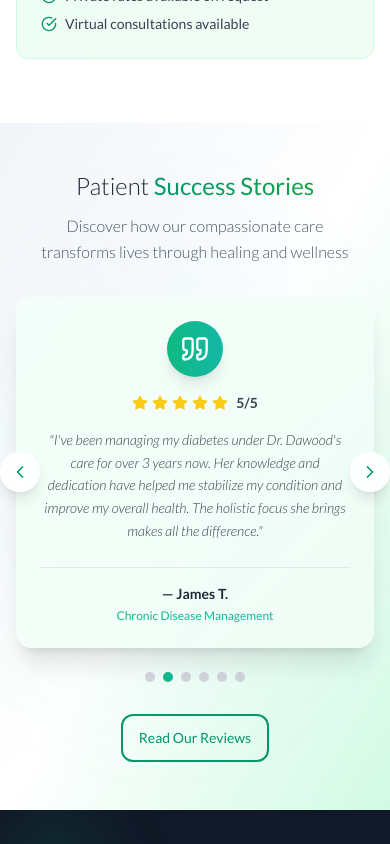
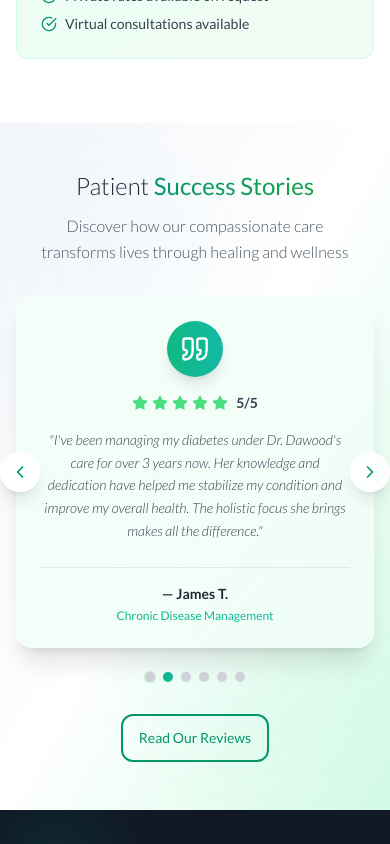
Before and after one commit to YasminMuntaserN/dr-farah-medical-practice, a React (Vite) app: page / in a window 390 px wide. Shown: the part 7440-8284 px from the top of the page. Built offline with nearby package versions, Linux system fonts and the light colour scheme; a web font is replaced by a local one.

Commit message:
refactor: edit the reviews section

```diff
--- a/src/components/ReviewsSection.tsx
+++ b/src/components/ReviewsSection.tsx
@@ -5,8 +5,8 @@ import { COLORS } from '../utilities/colors';
 const reviewsData = [
   {
     rating: 5,
-    text: "Dr. Farah is an exceptional physician who truly cares about her patients. Her thorough assessments and compassionate approach made me feel heard and well cared for. I highly recommend her to anyone seeking personalized and expert medical care.",
-    author: "Sarah M.",
+    text: "I would like to sincerely thank Dr.F Dawood for her exceptional service, compassion, and care. Her warm and understanding approach made a world of difference during a very difficult time. She not only provided outstanding medical support but also showed genuine empathy and kindness that brought comfort and reassurance to my entire family. We are truly grateful for her dedication and the gentle way she treats her patients.",
+    author: "Faiza D.",
     category: "General Care"
   },
   {
@@ -17,7 +17,7 @@ const reviewsData = [
   },
   {
     rating: 5,
-    text: "From booking to consultation, the entire experience was smooth and professional. Dr. Farah's expertise in internal medicine is evident, and her warm bedside manner reassured me during my health concerns. The clinic environment is calming and welcoming.",
+    text: "Dr. Farah is an exceptional physician who truly cares about her patients. Her thorough assessments and compassionate approach made me feel heard and well cared for. I highly recommend her to anyone seeking personalized and expert medical care.",
     author: "Linda K.",
     category: "Internal Medicine"
   },
@@ -40,7 +40,6 @@ const reviewsData = [
     category: "Virtual Care"
   }
 ];
-
 const ReviewsSection = () => {
   const [activeReview, setActiveReview] = useState(0);
   const [isVisible, setIsVisible] = useState(false);
@@ -48,6 +47,7 @@ const ReviewsSection = () => {
 
   const sectionRef = useRef(null);
 
+  // Check screen size for responsive behavior
   useEffect(() => {
     const checkScreenSize = () => {
       setIsMobile(window.innerWidth < 768);
@@ -88,7 +88,7 @@ const ReviewsSection = () => {
 
     for (let i = 0; i < fullStars; i++) {
       stars.push(
-        <Star key={i} className="w-4 h-4 sm:w-5 sm:h-5 fill-yellow-400 text-yellow-400" />
+        <Star key={i} className="w-4 h-4 sm:w-5 sm:h-5 fill-green-400 text-green-400" />
       );
     }
 
@@ -97,7 +97,7 @@ const ReviewsSection = () => {
         <div key="half" className="relative">
           <Star className="w-4 h-4 sm:w-5 sm:h-5 text-gray-300" />
           <div className="absolute inset-0 overflow-hidden w-1/2">
-            <Star className="w-4 h-4 sm:w-5 sm:h-5 fill-yellow-400 text-yellow-400" />
+            <Star className="w-4 h-4 sm:w-5 sm:h-5 fill-green-400 text-green-400" />
           </div>
         </div>
       );
@@ -113,6 +113,8 @@ const ReviewsSection = () => {
     return stars;
   };
 
+  const averageRating = reviewsData.reduce((sum, review) => sum + review.rating, 0) / reviewsData.length;
+
   const nextReview = () => {
     setActiveReview((prev) => (prev + 1) % reviewsData.length);
   };
@@ -123,15 +125,15 @@ const ReviewsSection = () => {
 
   return (
     <div className="relative overflow-hidden bg-gradient-to-br from-slate-100 via-white to-emerald-100">
-      <div className="absolute inset-0 opacity-30">
-        <div className="absolute top-20 left-10 w-72 h-72 bg-gradient-to-r from-blue-400/20 to-cyan-400/20 rounded-full blur-3xl animate-pulse"></div>
-        <div className="absolute bottom-20 right-10 w-96 h-96 bg-gradient-to-r from-emerald-400/20 to-teal-400/20 rounded-full blur-3xl animate-pulse" style={{ animationDelay: '2s' }}></div>
-        <div className="absolute top-1/2 left-1/2 transform -translate-x-1/2 -translate-y-1/2 w-64 h-64 bg-gradient-to-r from-purple-400/20 to-pink-400/20 rounded-full blur-3xl animate-pulse" style={{ animationDelay: '4s' }}></div>
+      <div className="absolute inset-0 opacity-20 sm:opacity-30">
+        <div className="absolute top-10 sm:top-20 left-5 sm:left-10 w-48 h-48 sm:w-72 sm:h-72 bg-gradient-to-r from-blue-400/20 to-cyan-400/20 rounded-full blur-2xl sm:blur-3xl animate-pulse"></div>
+        <div className="absolute bottom-10 sm:bottom-20 right-5 sm:right-10 w-64 h-64 sm:w-96 sm:h-96 bg-gradient-to-r from-emerald-400/20 to-teal-400/20 rounded-full blur-2xl sm:blur-3xl animate-pulse" style={{ animationDelay: '2s' }}></div>
+        <div className="absolute top-1/2 left-1/2 transform -translate-x-1/2 -translate-y-1/2 w-48 h-48 sm:w-64 sm:h-64 bg-gradient-to-r from-purple-400/20 to-pink-400/20 rounded-full blur-2xl sm:blur-3xl animate-pulse" style={{ animationDelay: '4s' }}></div>
       </div>
 
       <section
+        ref={sectionRef}
         id='reviews'
-        ref={sectionRef}
         className="relative py-12 sm:py-16 lg:py-20"
       >
         <div className="max-w-7xl mx-auto px-4 sm:px-6 lg:px-8">
@@ -149,12 +151,19 @@ const ReviewsSection = () => {
 
           <div className="md:hidden">
             <div className="relative w-full max-w-sm mx-auto">
-              <div className="bg-white/90 backdrop-blur-sm rounded-2xl shadow-xl p-6 relative overflow-hidden group hover:shadow-2xl transition-all duration-500">
-                <div className="absolute inset-0 bg-gradient-to-br from-emerald-50/60 to-emerald-100/30 group-hover:from-emerald-50/40 to-emerald-100/20 transition-all duration-700 rounded-2xl" />
+              <div className={`bg-white/90 backdrop-blur-sm rounded-2xl shadow-xl p-6 relative overflow-hidden group hover:shadow-2xl transition-all duration-500 ${activeReview === 0 ? 'ring-2 ring-green-400/50' : ''
+                }`}>
+                <div className={`absolute inset-0 transition-all duration-700 rounded-2xl ${activeReview === 0
+                  ? 'bg-gradient-to-br from-green-50/80 to-emerald-50/60 group-hover:from-green-50/60 to-emerald-50/40'
+                  : 'bg-gradient-to-br from-emerald-50/60 to-emerald-100/30 group-hover:from-emerald-50/40 to-emerald-100/20'
+                  }`} />
 
                 <div className="relative z-10">
                   <div className="flex justify-center mb-4">
-                    <div className="bg-gradient-to-r from-emerald-500 to-teal-500 w-14 h-14 rounded-full flex items-center justify-center shadow-lg group-hover:scale-110 transition-transform duration-500">
+                    <div className={`w-14 h-14 rounded-full flex items-center justify-center shadow-lg group-hover:scale-110 transition-transform duration-500 ${activeReview === 0
+                      ? 'bg-gradient-to-r from-green-500 to-emerald-500'
+                      : 'bg-gradient-to-r from-emerald-500 to-teal-500'
+                      }`}>
                       <Quote className="w-7 h-7 text-white" />
                     </div>
                   </div>
@@ -218,6 +227,7 @@ const ReviewsSection = () => {
                   const reviewIndex = (activeReview + offset) % reviewsData.length;
                   const review = reviewsData[reviewIndex];
                   const isMainCard = offset === 0;
+                  const isFirstReview = reviewIndex === 0;
 
                   return (
                     <div
@@ -225,17 +235,23 @@ const ReviewsSection = () => {
                       className={`transition-all duration-700 ease-out flex-1 max-w-sm lg:max-w-md ${isMainCard
                         ? 'transform scale-105 z-20'
                         : 'transform scale-95 opacity-70 z-10'
-                        }`}
+                        } ${isFirstReview ? 'relative' : ''}`}
                     >
                       <div className={`bg-white/90 backdrop-blur-sm rounded-2xl shadow-xl relative overflow-hidden group hover:shadow-2xl transition-all duration-500 h-full flex flex-col ${isMainCard
                         ? 'p-6 lg:p-8 shadow-2xl'
                         : 'p-5 lg:p-6'
-                        }`}>
-                        <div className="absolute inset-0 bg-gradient-to-br from-emerald-50/60 to-emerald-100/30 group-hover:from-emerald-50/40 to-emerald-100/20 transition-all duration-700 rounded-2xl" />
+                        } ${isFirstReview ? 'ring-2 ring-green-400/50' : ''}`}>
+                        <div className={`absolute inset-0 transition-all duration-700 rounded-2xl ${isFirstReview
+                          ? 'bg-gradient-to-br from-green-50/80 to-emerald-50/60 group-hover:from-green-50/60 to-emerald-50/40'
+                          : 'bg-gradient-to-br from-emerald-50/60 to-emerald-100/30 group-hover:from-emerald-50/40 to-emerald-100/20'
+                          }`} />
 
                         <div className="relative z-10 flex flex-col h-full">
                           <div className="flex justify-center mb-4">
-                            <div className={`bg-gradient-to-r from-emerald-500 to-teal-500 rounded-full flex items-center justify-center shadow-lg group-hover:scale-110 transition-transform duration-500 ${isMainCard ? 'w-14 h-14 lg:w-16 lg:h-16' : 'w-12 h-12'
+                            <div className={`rounded-full flex items-center justify-center shadow-lg group-hover:scale-110 transition-transform duration-500 ${isMainCard ? 'w-14 h-14 lg:w-16 lg:h-16' : 'w-12 h-12'
+                              } ${isFirstReview
+                                ? 'bg-gradient-to-r from-green-500 to-emerald-500'
+                                : 'bg-gradient-to-r from-emerald-500 to-green-500'
                               }`}>
                               <Quote className={`text-white ${isMainCard ? 'w-7 h-7 lg:w-8 lg:h-8' : 'w-6 h-6'
                                 }`} />
@@ -298,16 +314,17 @@ const ReviewsSection = () => {
                 key={index}
                 onClick={() => setActiveReview(index)}
                 className={`w-2.5 h-2.5 sm:w-3 sm:h-3 rounded-full transition-all duration-300 ${index === activeReview
-                  ? 'bg-gradient-to-r from-emerald-500 to-teal-500 shadow-lg'
+                  ? index === 0
+                    ? 'bg-gradient-to-r from-green-500 to-emerald-500 shadow-lg ring-2 ring-green-300/50'
+                    : 'bg-gradient-to-r from-emerald-500 to-teal-500 shadow-lg'
                   : 'bg-gray-300 hover:bg-gray-400'
-                  }`}
+                  } ${index === 0 ? 'ring-1 ring-green-400/30' : ''}`}
               />
             ))}
           </div>
 
           <div className="text-center mt-8 sm:mt-12">
             <button
-              onClick={() => window.open("https://www.google.com/maps/place/Health+Hive+Paediatric+Clinic/@-33.9266462,18.5026765,17z", "_blank")}
               className={`group border-2 border-emerald-600 ${COLORS.elements.emerald} px-4 sm:px-6 py-3 sm:py-4 rounded-xl text-sm font-medium hover:bg-emerald-600 hover:text-white transition-all duration-300 relative overflow-hidden inline-block`}
             >
               <div className="absolute inset-0 bg-emerald-600 scale-x-0 group-hover:scale-x-100 transition-transform duration-300 origin-left"></div>
@@ -319,5 +336,4 @@ const ReviewsSection = () => {
     </div>
   );
 };
-
 export default ReviewsSection;
```
